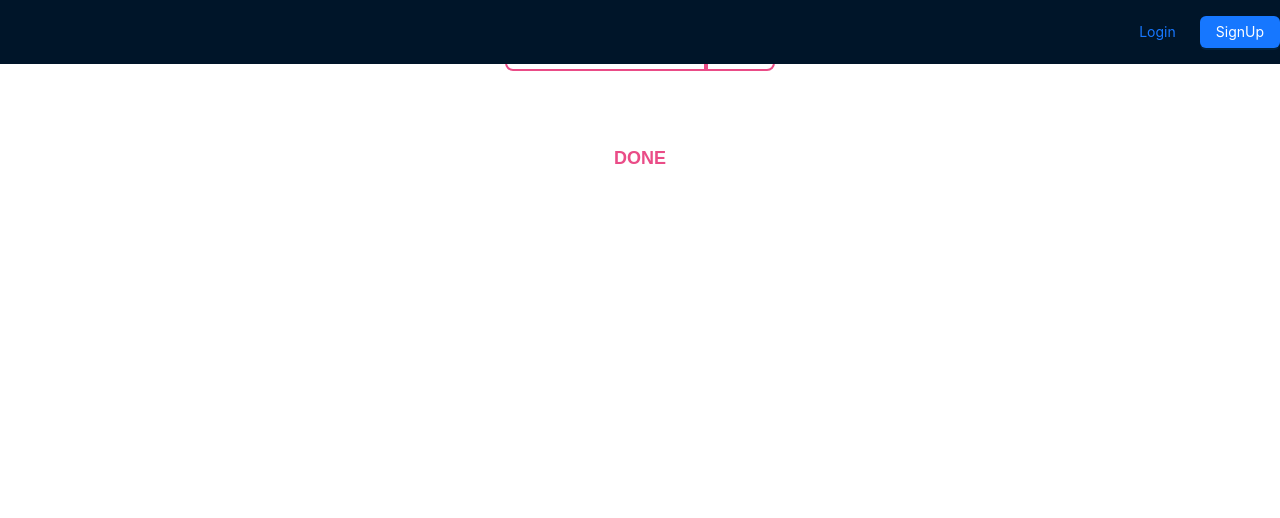
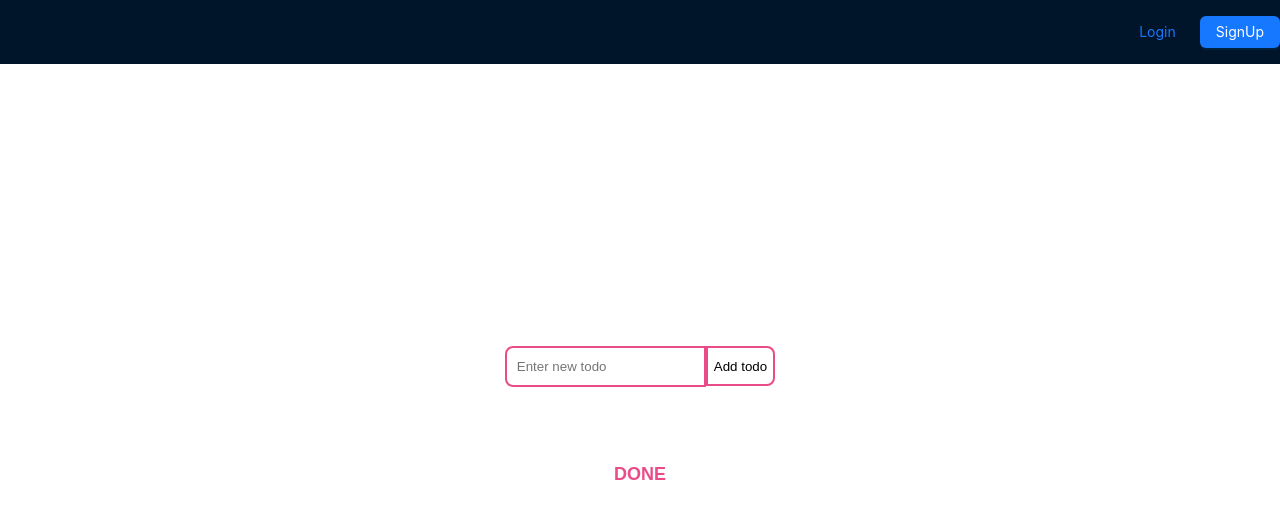
Before and after one commit to JulienGuillaud/HeadlessCMS, a React (Create React App) app in the folder todo-list-front/: page /TodoPage in a window 1280 px wide. Shown: the top 518 px of the page. Built offline with nearby package versions, Linux system fonts and the light colour scheme.

Commit message:
Fix todopage

```diff
--- a/todo-list-front/src/App.css
+++ b/todo-list-front/src/App.css
@@ -2,6 +2,16 @@
       display: flex;
       justify-content: center;
       text-align: center;
+    }
+
+    .mainDiv{
+      display: flex;
+      flex-direction: column;
+      align-items: center;
+      justify-content: center;
+      width: 100vw;
+      height: 100vh;
+      background-color: #ffffff;
     }
 
     form .todo_input {
--- a/todo-list-front/src/components/TodoItem.jsx
+++ b/todo-list-front/src/components/TodoItem.jsx
@@ -3,6 +3,8 @@ import "../App.css";
 import { useAuthContext } from "../context/AuthContext";
 
 function TodoItem({ todo, update }) {
+
+   const { user } = useAuthContext();
 
    const [edit, setEdit] = useState(false);
    const [newTodo, setNewTodo] = useState("");
@@ -23,6 +25,7 @@ function TodoItem({ todo, update }) {
             method: "PUT",
             headers: {
                "Content-type": "application/json",
+               "Authorization": "Bearer " + user.jwt
             },
             body: JSON.stringify(body),
          }).then(() => {
--- a/todo-list-front/src/pages/Todo/TodoPage.jsx
+++ b/todo-list-front/src/pages/Todo/TodoPage.jsx
@@ -82,7 +82,7 @@ const TodoPage = () => {
    }
 
    return (
-      <div>
+      <div className="mainDiv">
          {/* <button className="logout" onClick={logout}>
             Logout
          </button> */}
```
